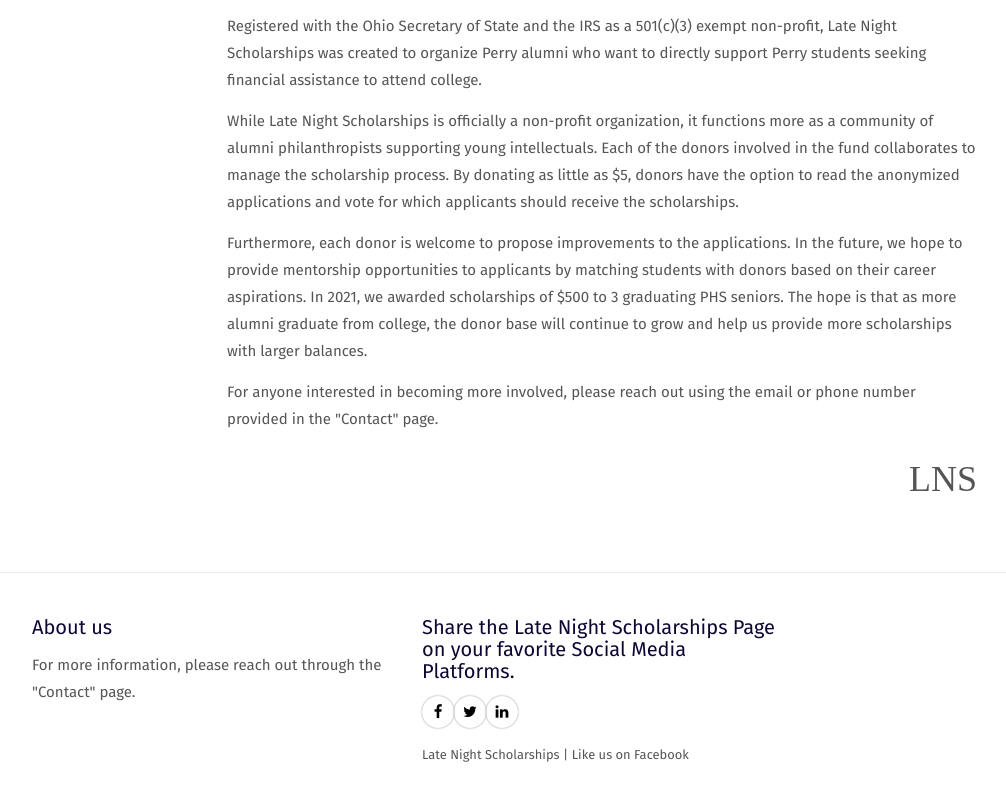
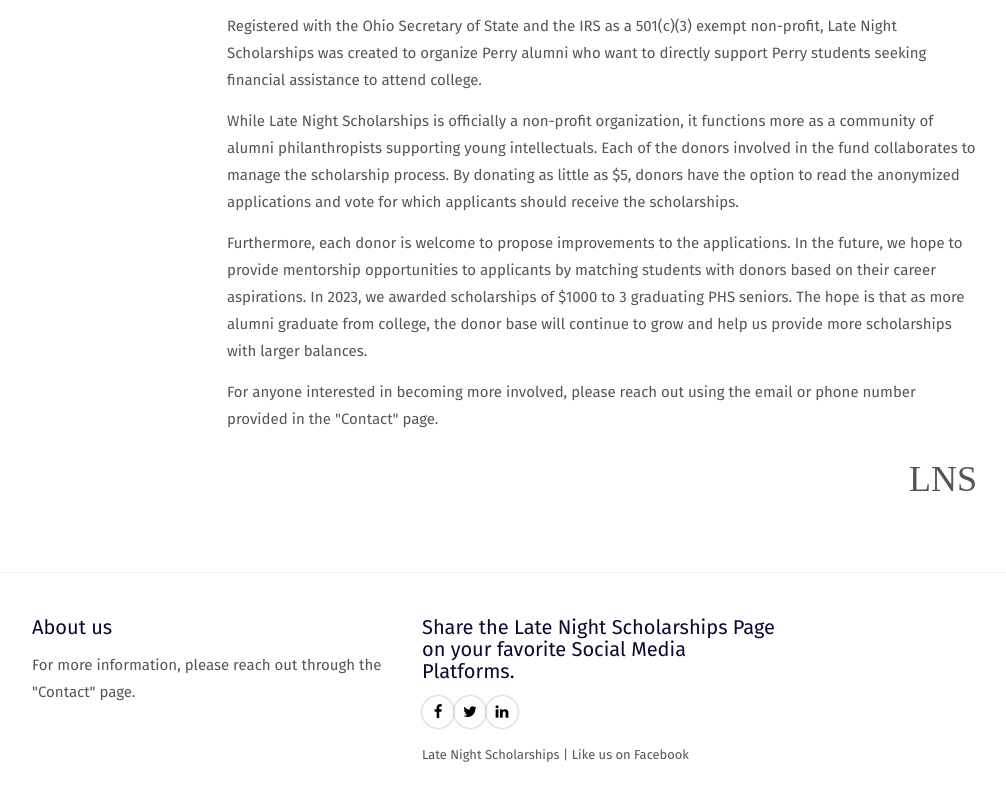
Before and after one commit to alexanderjryan/LateNightScholarships.github.io, a Vue app: page /about in a window 1280 px wide. Shown: the part 1099-1899 px from the top of the page, without its empty margins (38-1044 px from the left). Built offline with nearby package versions, Linux system fonts and the light colour scheme; a web font is replaced by a local one.

Commit message:
Update dates

```diff
--- a/src/views/About.vue
+++ b/src/views/About.vue
@@ -58,8 +58,8 @@
               Furthermore, each donor is welcome to propose improvements to the
               applications. In the future, we hope to provide mentorship
               opportunities to applicants by matching students with donors based
-              on their career aspirations. In 2021, we awarded scholarships of
-              $500 to 3 graduating PHS seniors. The hope is that as more alumni
+              on their career aspirations. In 2023, we awarded scholarships of
+              $1000 to 3 graduating PHS seniors. The hope is that as more alumni
               graduate from college, the donor base will continue to grow and
               help us provide more scholarships with larger balances.
             </p>
--- a/src/views/Home.vue
+++ b/src/views/Home.vue
@@ -44,7 +44,7 @@
         <div class="row winner">
           <div class="col-md-4">
             <div class="winner-photo">
-              <img src="@/assets/images/winners/brown.jpg"/>
+              <img src="@/assets/images/winners/brown.jpeg"/>
             </div>
             <div class="text-center">
               <h3>Grace Brown</h3>
@@ -59,7 +59,7 @@
         <div class="row winner">
           <div class="col-md-4">
             <div class="winner-photo">
-              <img src="@/assets/images/winners/friedrichsen.jpg"/>
+              <img src="@/assets/images/winners/friedrichsen.jpeg"/>
             </div>
             <div class="text-center">
               <h3>Abbie Friedrichsen</h3>
@@ -74,7 +74,7 @@
         <div class="row winner">
           <div class="col-md-4">
             <div class="winner-photo">
-              <img src="@/assets/images/winners/tidenberg.jpg"/>
+              <img src="@/assets/images/winners/tidenberg.jpeg"/>
             </div>
             <div class="text-center">
               <h3>Walter Tidenberg</h3>
@@ -99,7 +99,7 @@
               <h2>Donate to the Scholarship Fund</h2>
               <p>
                 The Late Night Scolarships fund is accepting donations for the
-                Class of 2023 scholarships. Last year, we collected over $1,500
+                Class of 2024 scholarships. Last year, we collected over $3,000
                 from over 35+ donors. 100% of donations go towards the
                 scholarships. All donors have the option to review the
                 anonymized applications and vote for which applicants should
```
